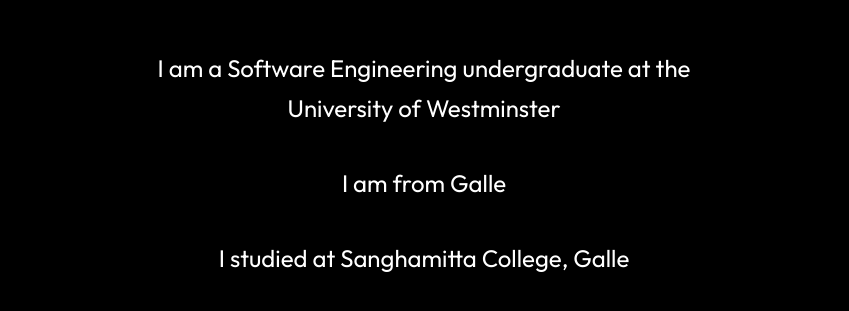
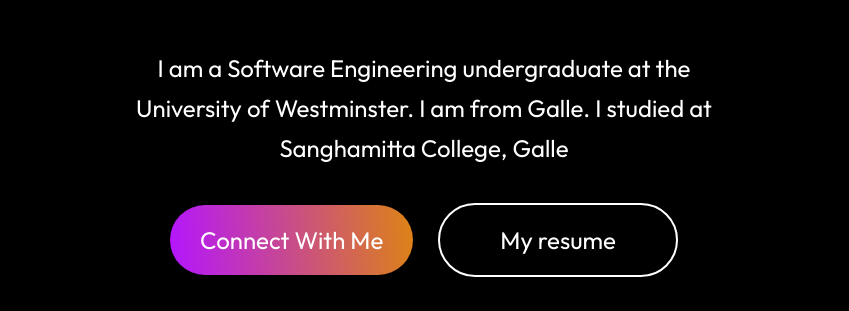
Before and after one commit to Govini2003/portfolio, a React (Vite) app: page / in a window 1280 px wide. Shown: the part 707-1018 px from the top of the page, without its empty margins (216-1065 px from the left). Built offline with nearby package versions, Linux system fonts and the light colour scheme.

Commit message:
Update Hero.jsx

```diff
--- a/src/Components/Hero/Hero.jsx
+++ b/src/Components/Hero/Hero.jsx
@@ -20,9 +20,7 @@
     <div id='home' className='hero'>
         <img src={profile_img} alt="profile"/>
         <h1><span>I'm Govini Rajapakse,</span> from Sri Lanka</h1>
-        <p>I am a Software Engineering undergraduate at the University of Westminster</p>
-        <p>I am from Galle</p>
-        <p>I studied at Sanghamitta College, Galle</p>
+        <p>I am a Software Engineering undergraduate at the University of Westminster. I am from Galle. I studied at Sanghamitta College, Galle</p>
 
 
         <div className="hero-action">
```
